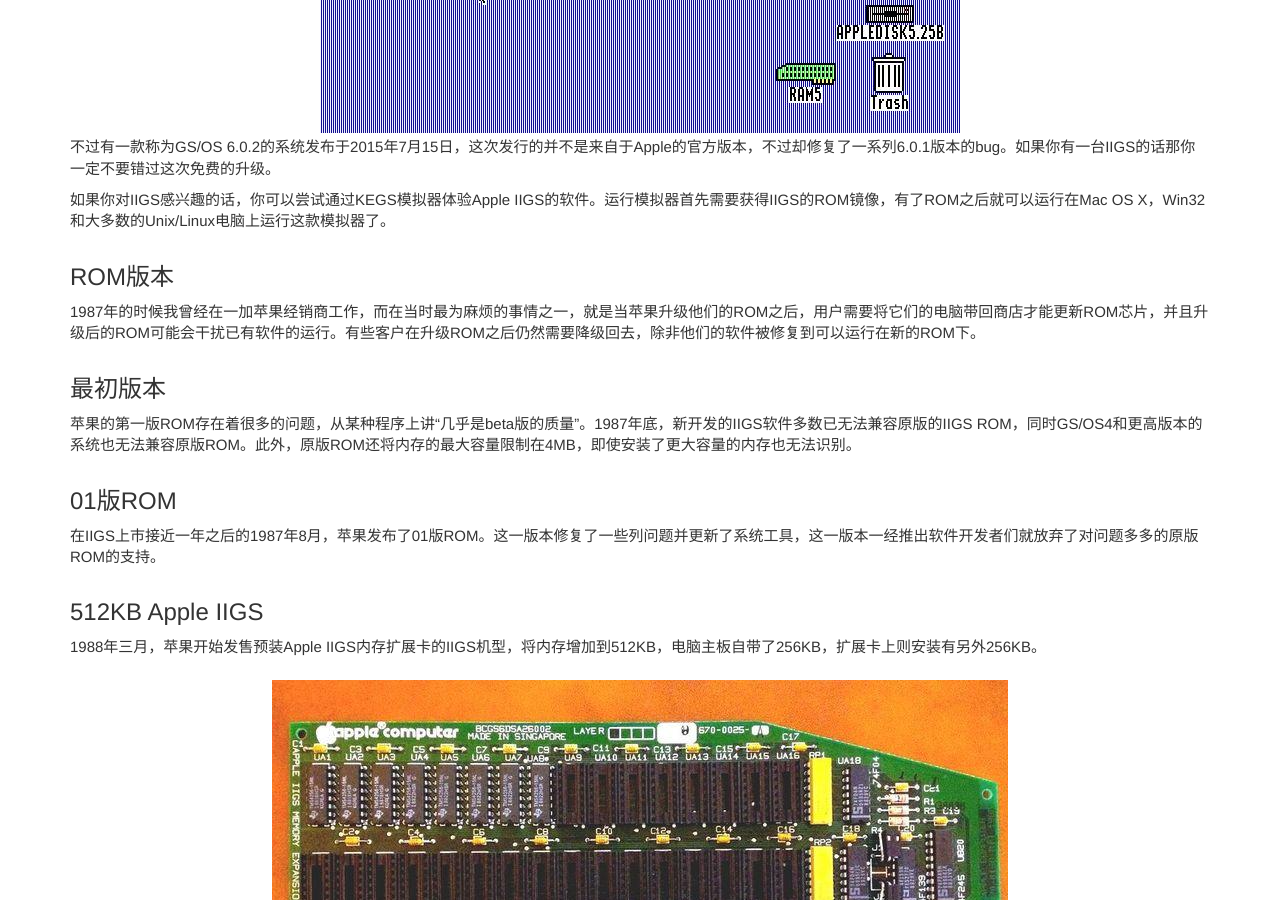
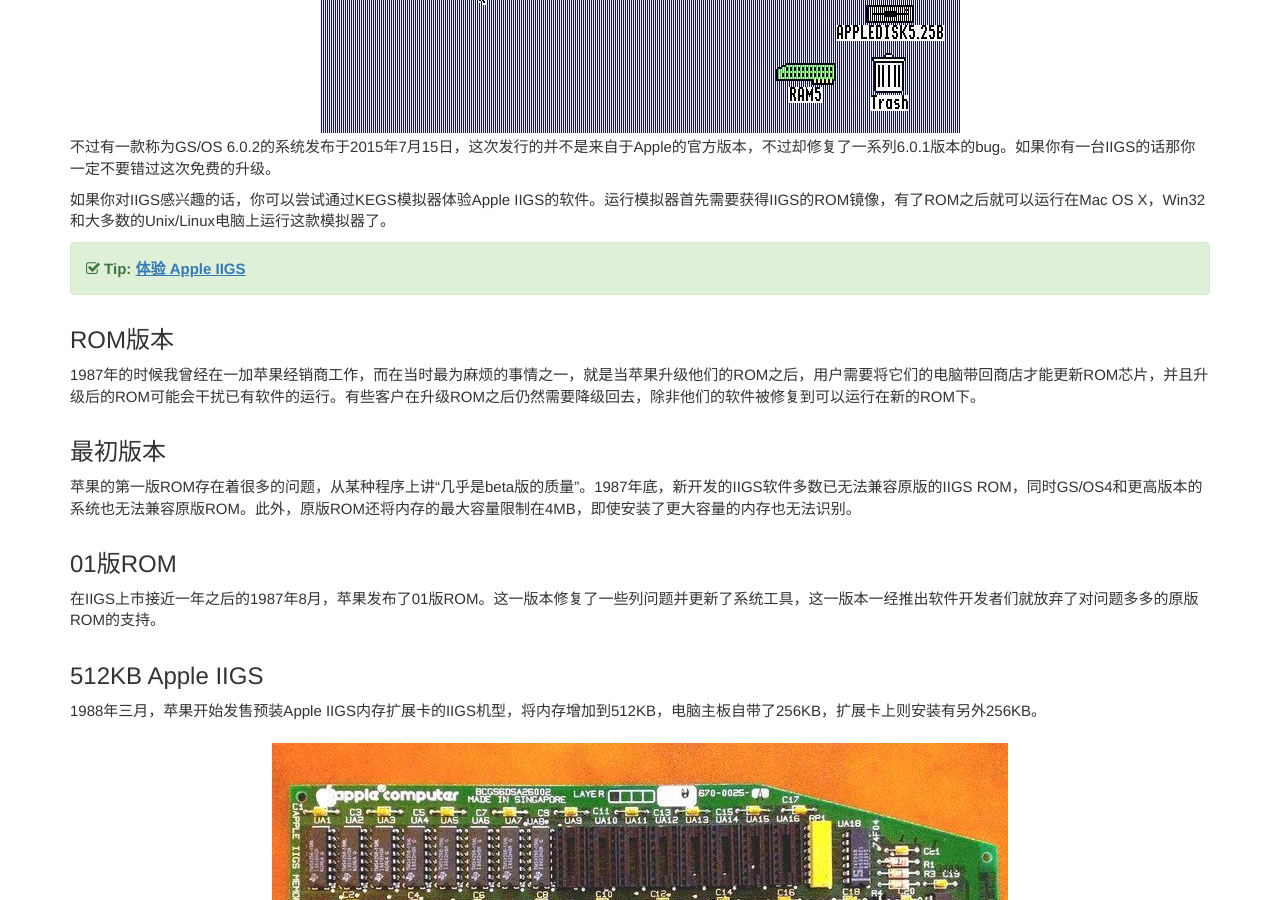
Before and after one commit to compumuseum/compumuseum.github.io, a Jekyll site: the page built from _posts/2023-07-29-what_kind_of_computer_is_the_Apple_IIGS.md, in a window 1280 px wide and 900 px high, scrolled down 5245 px. Built offline with Jekyll 4.4.1, drawn with Linux system fonts in a browser that asks for light colours; comment, search, counter and statistics services are not loaded.

Commit message:
Update 2023-07-29-what_kind_of_computer_is_the_Apple_IIGS.md

```diff
--- a/_posts/2023-07-29-what_kind_of_computer_is_the_Apple_IIGS.md
+++ b/_posts/2023-07-29-what_kind_of_computer_is_the_Apple_IIGS.md
@@ -106,6 +106,10 @@
 
 如果你对IIGS感兴趣的话，你可以尝试通过KEGS模拟器体验Apple IIGS的软件。运行模拟器首先需要获得IIGS的ROM镜像，有了ROM之后就可以运行在Mac OS X，Win32和大多数的Unix/Linux电脑上运行这款模拟器了。
 
+{{site.data.alerts.tip}}
+<b><a href='{{ "/emularity.html?machine=apple2gs" | prepend: site.computer_museum_base_url }}' target='_blank'>体验 Apple IIGS</a></b>
+{{site.data.alerts.end}}
+
 ## ROM版本
 
 1987年的时候我曾经在一加苹果经销商工作，而在当时最为麻烦的事情之一，就是当苹果升级他们的ROM之后，用户需要将它们的电脑带回商店才能更新ROM芯片，并且升级后的ROM可能会干扰已有软件的运行。有些客户在升级ROM之后仍然需要降级回去，除非他们的软件被修复到可以运行在新的ROM下。
```
